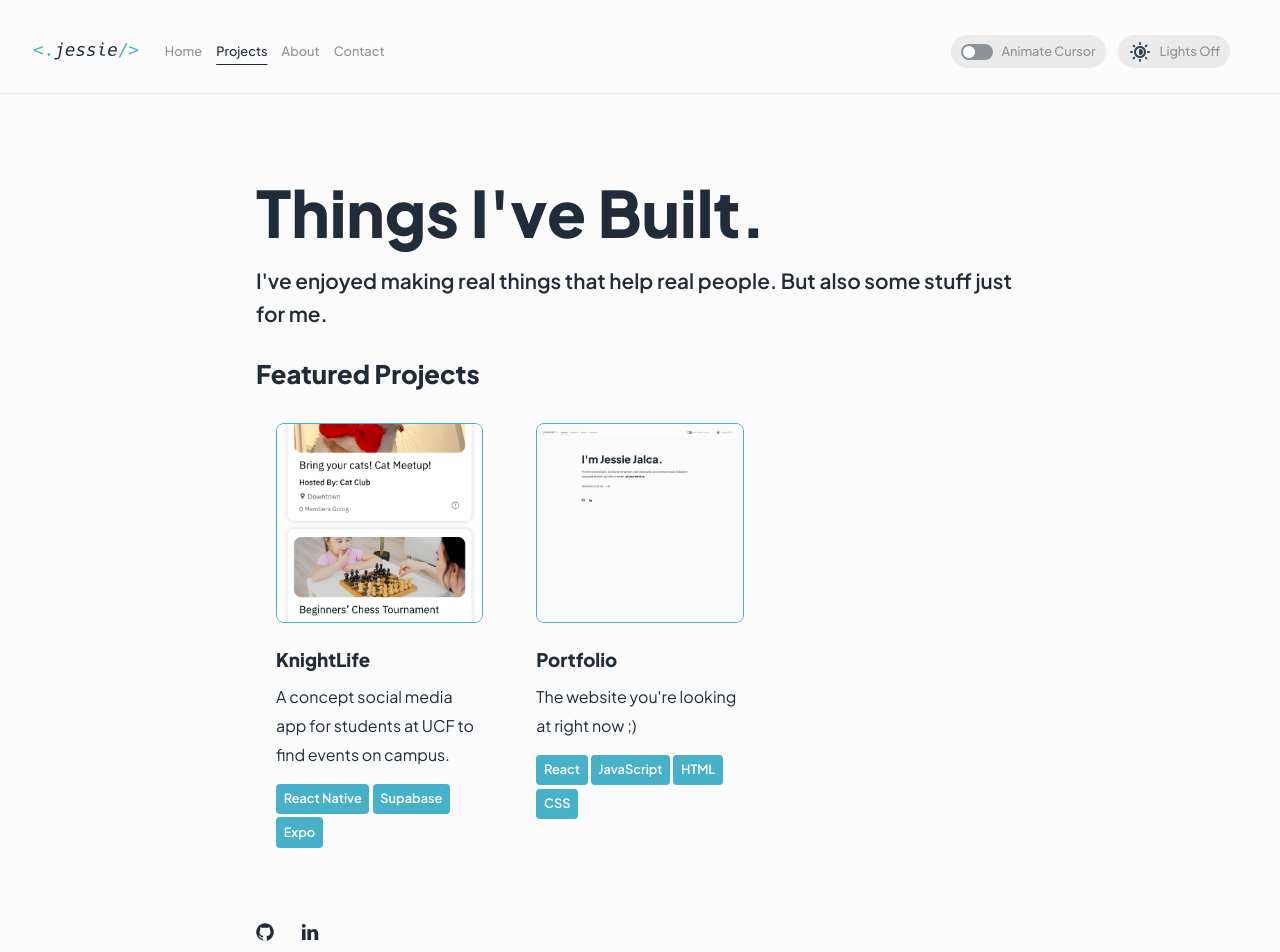
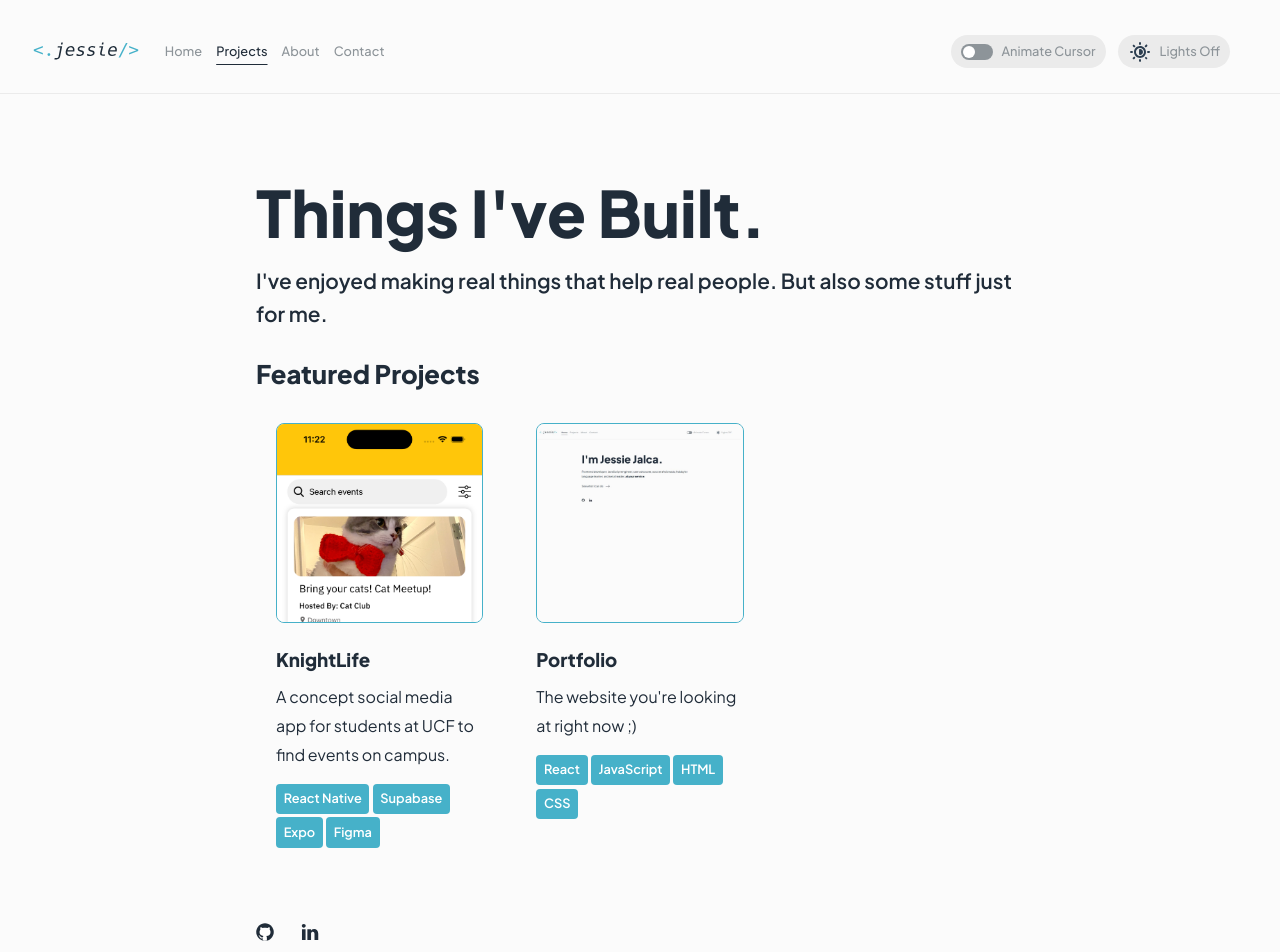
Before and after one commit to jessiejalca/portfolio, a React (Vite) app: page /projects in a window 1280 px wide. Shown: the top 952 px of the page. Built offline with nearby package versions, Linux system fonts and the light colour scheme.

Commit message:
style: Move project image to center top & add Figma to tech stack
CHANGES
- Center project images and pin to top to show more of the image
- Add Figma to the tech stack for KnightLife project

```diff
--- a/src/App.css
+++ b/src/App.css
@@ -251,6 +251,7 @@ footer img {
 .project-card img {
   background-color: var(--secondary-bg-color);
   object-fit: cover;
+  object-position: center top;
   border: var(--accent-blue) 1px solid;
   border-radius: 8px;
   width: 100%;
--- a/src/data/projects.json
+++ b/src/data/projects.json
@@ -12,7 +12,7 @@
     {
       "title": "KnightLife",
       "description": "A concept social media app for students at UCF to find events on campus.",
-      "tech": ["React Native", "Supabase", "Expo"],
+      "tech": ["React Native", "Supabase", "Expo", "Figma"],
       "image": "ss-knightlife.png",
       "alt": "Screenshot of the KnightLife app.",
       "link": "https://github.com/charlz-lab/knightlife",
```
